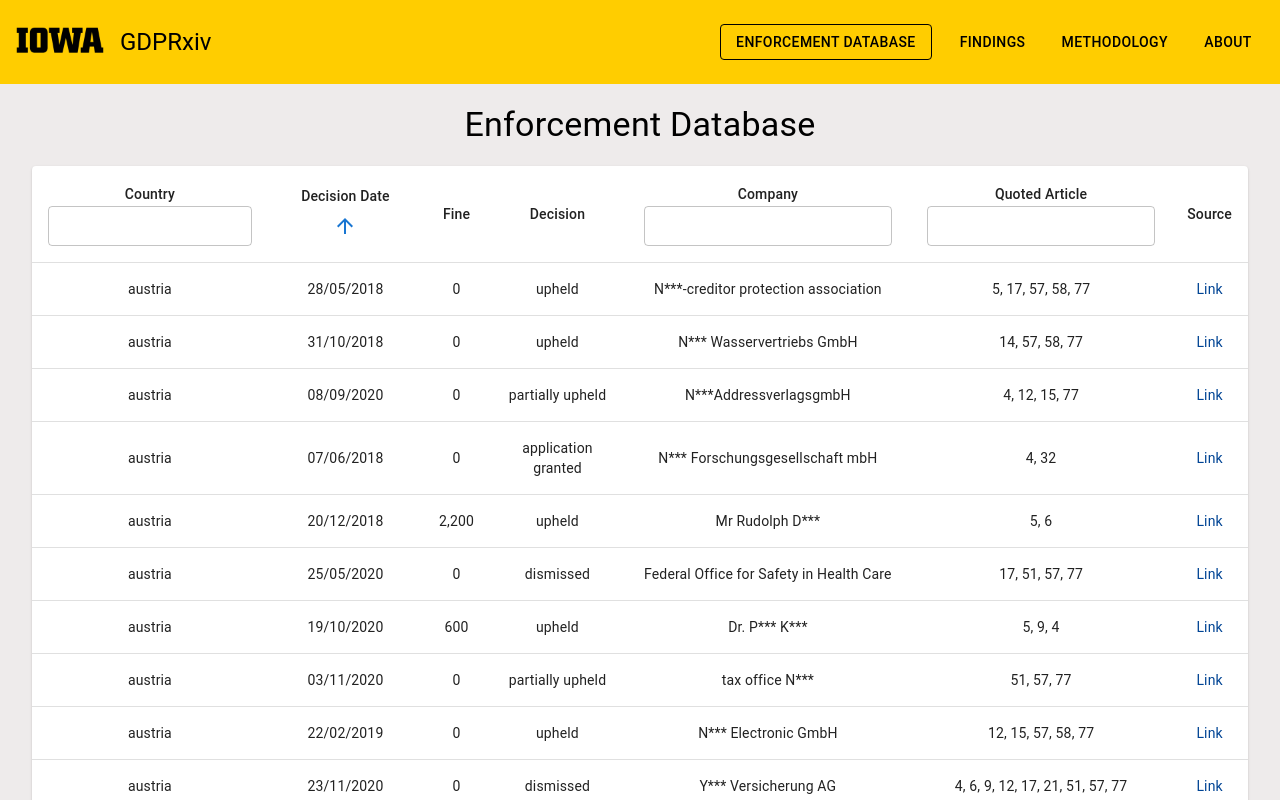
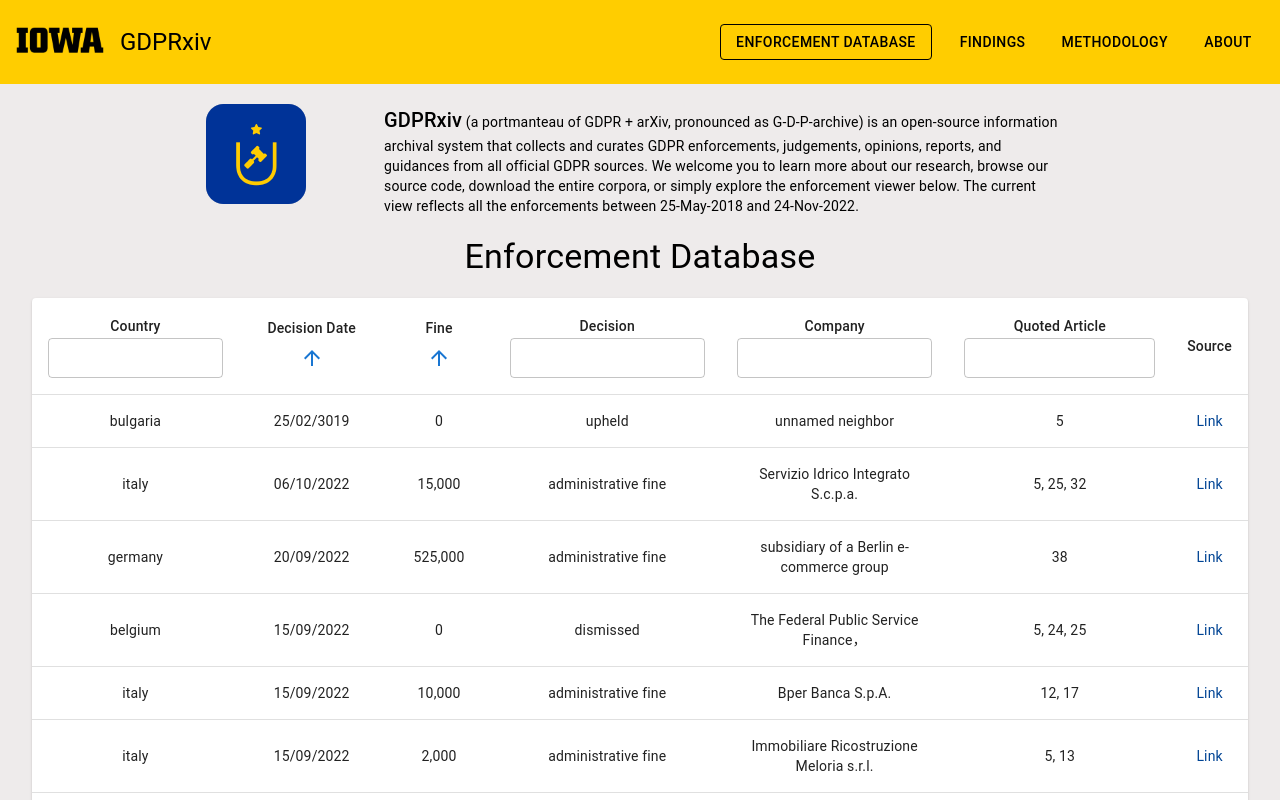
Before and after one commit to lawfulcomputing/GDPRxiv_Website, a React (Create React App) app: page / in a window 1280 px wide. Shown: the top 800 px of the page. Built offline with nearby package versions, Linux system fonts and the light colour scheme.

Commit message:
ui fixes, data fixes, filter fixes, new data added

```diff
--- a/src/common/layouts/DesktopNavBar.js
+++ b/src/common/layouts/DesktopNavBar.js
@@ -32,6 +32,7 @@
           justifyContent="flex-end"
           alignContent="center"
         >
+
           <DesktopNavItem
             name={"Enforcement Database"}
             location={""}
--- a/src/modules/EnforcementDatabase/components/DataTable.js
+++ b/src/modules/EnforcementDatabase/components/DataTable.js
@@ -15,21 +15,21 @@
 import TablePaginationActions from "@mui/material/TablePagination/TablePaginationActions";
 import { ArrowUpward, ArrowDownward } from "@mui/icons-material";
 import { useState, useEffect } from "react";
-import data from '../Data/output.json'
+import data from "../Data/output.json";
 
 import TableItem from "./TableItem";
-
 
 const DataTable = () => {
   const [page, setPage] = useState(0);
   const [rowsPerPage, setRowsPerPage] = useState(10);
   const [sortByDate, setSortByDate] = useState("desc");
-  // const [sortByFine, setSortByFine] = useState("desc");
+  const [sortByFine, setSortByFine] = useState("desc");
   const [sortedData, setSortedData] = useState(data);
   const [companyFilter, setCompanyFilter] = useState("");
   const [countryFilter, setCountryFilter] = useState("");
   const [articleFilter, setArticleFilter] = useState("");
-
+  const [decisionFilter, setDecisionFilter] = useState("");
+  const [lastClickedSortOption, setLastClickedSortOption] = useState(null);
 
   const handlePageChange = (event, newPage) => {
     setPage(newPage);
@@ -45,55 +45,27 @@
     // Months are zero-based in JavaScript Date objects, so subtract 1 from the month
     return new Date(year, month - 1, day);
   }
-
-  useEffect(() => {
-    const sorted = [...data];
-    sorted.sort((a, b) => {
-      const dateA = parseDate(a.date);
-      const dateB = parseDate(b.date);
-
-      if (sortByDate === "asc") {
-        return dateA - dateB;
-      } else {
-        return dateB - dateA;
-      }
-    });
-    setSortedData(sorted);
-  }, [sortByDate]);
-
   const handleSortByDecisionDate = () => {
     setSortByDate(sortByDate === "asc" ? "desc" : "asc");
+    setLastClickedSortOption("date");
   };
 
-  // function convertToNumericValue(fine) {
-  //   // Check if the fine is a string with comma-separated values
-  //   if (typeof fine === "string" && fine.includes(",")) {
-  //     // Remove commas and convert the string to a number
-  //     return parseInt(fine.replace(/,/g, ""), 10);
-  //   }
+  const handleSortByFine = () => {
+    setSortByFine(sortByFine === "asc" ? "desc" : "asc");
+    setLastClickedSortOption("fine");
+  };
 
-  //   // Handle other formats or already numeric values
-  //   return Number(fine);
-  // }
-
-  // useEffect(() => {
-  //   const sorted = [...data];
-  //   sorted.sort((a, b) => {
-  //     const fineA = convertToNumericValue(a.fine);
-  //     const fineB = convertToNumericValue(b.fine);
-
-  //     if (sortByFine === "asc") {
-  //       return fineA - fineB;
-  //     } else {
-  //       return fineB - fineA;
-  //     }
-  //   });
-  //   setSortedData(sorted);
-  // }, [sortByFine]);
-
-  // const handleSortByFine = () => {
-  //   setSortByFine(sortByFine === "asc" ? "desc" : "asc");
-  // };
+  function parseFine(fine) {
+    const match = fine.match(/between (\d+) and (\d+)/i);
+    if (match) {
+      const lowerValue = parseInt(match[1]);
+      const upperValue = parseInt(match[2]);
+      return (lowerValue + upperValue) / 2; // Taking the average of the range
+    } else if (fine.toLowerCase() === "unknown") {
+      return 0; // Assume unknown fines as 0
+    }
+    return parseFloat(fine.replace(/,/g, ""));
+  }
 
   useEffect(() => {
     let filteredData = data;
@@ -123,12 +95,54 @@
       });
     }
 
-    setSortedData(filteredData);
-  }, [companyFilter, countryFilter, articleFilter]);
+    if (decisionFilter.trim() !== "") {
+      filteredData = filteredData.filter((row) => {
+        return row.decision
+          .toLowerCase()
+          .includes(decisionFilter.toLowerCase());
+      });
+    }
+
+    let sorted = [...filteredData];
+    sorted.sort((a, b) => {
+      const dateA = parseDate(a.date);
+      const dateB = parseDate(b.date);
+      const numA = parseFine(a.fine);
+      const numB = parseFine(b.fine);
+
+      if (lastClickedSortOption === "fine") {
+        if (numA === numB) {
+          return sortByDate === "asc" ? dateA - dateB : dateB - dateA;
+        }
+        return sortByFine === "asc" ? numA - numB : numB - numA;
+      } else if (lastClickedSortOption === "date") {
+        if (dateA.getTime() === dateB.getTime()) {
+          return sortByFine === "asc" ? numA - numB : numB - numA;
+        }
+        return sortByDate === "asc" ? dateA - dateB : dateB - dateA;
+      }
+
+      // Default sorting by date if no lastClickedSortOption is set
+      return dateB - dateA;
+    });
+
+    setSortedData(sorted);
+  }, [
+    companyFilter,
+    countryFilter,
+    articleFilter,
+    sortByDate,
+    sortByFine,
+    lastClickedSortOption,
+    decisionFilter,
+  ]);
 
   return (
     <>
-      <TableContainer component={Paper} sx={{ maxWidth: "95%", marginBottom: '45px' }}>
+      <TableContainer
+        component={Paper}
+        sx={{ maxWidth: "95%", marginBottom: "45px" }}
+      >
         <Table>
           <TableHead>
             <TableRow>
@@ -167,7 +181,7 @@
                   <Grid item xs={12}>
                     Fine
                   </Grid>
-                  {/* <Grid item xs={12}>
+                  <Grid item xs={12}>
                     <Button onClick={handleSortByFine}>
                       {sortByFine === "asc" ? (
                         <ArrowDownward color="#004494" />
@@ -175,17 +189,31 @@
                         <ArrowUpward color="#004494" />
                       )}
                     </Button>
-                  </Grid> */}
+                  </Grid>
                 </Grid>
               </TableCell>
-              <TableCell sx={{ textAlign: "center" }}>Decision</TableCell>
+              <TableCell sx={{ textAlign: "center" }}>
+                <Grid container direction="row">
+                  <Grid item xs={12}>
+                    Decision
+                  </Grid>
+                  <Grid item xs={12}>
+                    <TextField
+                      variant="outlined"
+                      size="small"
+                      onChange={(event) =>
+                        setDecisionFilter(event.target.value)
+                      }
+                    ></TextField>
+                  </Grid>
+                </Grid>
+              </TableCell>
               <TableCell sx={{ textAlign: "center" }}>
                 <Grid container direction="row">
                   <Grid item xs={12}>
                     Company
                   </Grid>
                   <Grid item xs={12}>
-                    {" "}
                     <TextField
                       variant="outlined"
                       size="small"
@@ -214,14 +242,14 @@
           <TableBody>
             {sortedData
               .slice(page * rowsPerPage, page * rowsPerPage + rowsPerPage)
-              .map((row) => (
-                <TableItem row={row} key={row.id} />
+              .map((row, index) => (
+                <TableItem row={row} key={`${row.source}-${index}`} />
               ))}
           </TableBody>
           <TableFooter>
             <TableRow>
               <TablePagination
-                rowsPerPageOptions={[5, 10, 50]}
+                rowsPerPageOptions={[5, 10, 50, 100]}
                 page={page}
                 count={sortedData.length}
                 rowsPerPage={rowsPerPage}
--- a/src/modules/EnforcementDatabase/index.js
+++ b/src/modules/EnforcementDatabase/index.js
@@ -2,18 +2,42 @@
 import NavController from "../../common/layouts/NavController";
 import DataTable from "./components/DataTable";
 import Footer from "../../common/layouts/Footer";
+import teamLogo from "../../assets/uiowaResearchLogo.png";
 
 const EnforcementDatabase = () => {
-
   return (
-    <div style={{backgroundColor: '#EEEBEB'}}>
+    <div style={{ backgroundColor: "#EEEBEB" }}>
       <NavController />
       <Grid container direction="column" alignItems="center">
-        <Grid item padding="20px" alignSelf='center'>
+        <Grid container direction="row"  sx={{ maxWidth: '80%', marginTop: '20px'}}>
+          <Grid item xs={12} md={3} textAlign='center'>
+            <img
+              src={teamLogo}
+              alt="University of Iowa Lawful computing research logo"
+              width="100px"
+            />
+          </Grid>
+          <Grid item xs={12} md={8}>
+            <Typography variant="body2">
+              <Typography variant="h6" component='span'>
+              GDPRxiv
+              </Typography>{" "}
+               (a portmanteau of GDPR + arXiv, pronounced as
+              G-D-P-archive) is an open-source information archival system that
+              collects and curates GDPR enforcements, judgements, opinions,
+              reports, and guidances from all official GDPR sources. We welcome
+              you to learn more about our research, browse our source code,
+              download the entire corpora, or simply explore the enforcement
+              viewer below. The current view reflects all the enforcements
+              between 25-May-2018 and 24-Nov-2022.
+            </Typography>
+          </Grid>
+        </Grid>
+        <Grid item padding="20px" textAlign='center'>
           <Typography variant="h4">Enforcement Database</Typography>
         </Grid>
-          <DataTable />
-          <Footer/>
+        <DataTable />
+        <Footer />
       </Grid>
     </div>
   );
```
Also changed, not shown: src/modules/EnforcementDatabase/Data/instructions.txt (added), src/modules/EnforcementDatabase/Data/output.json, 1 other file (tests, documents, lock files or other folders).
